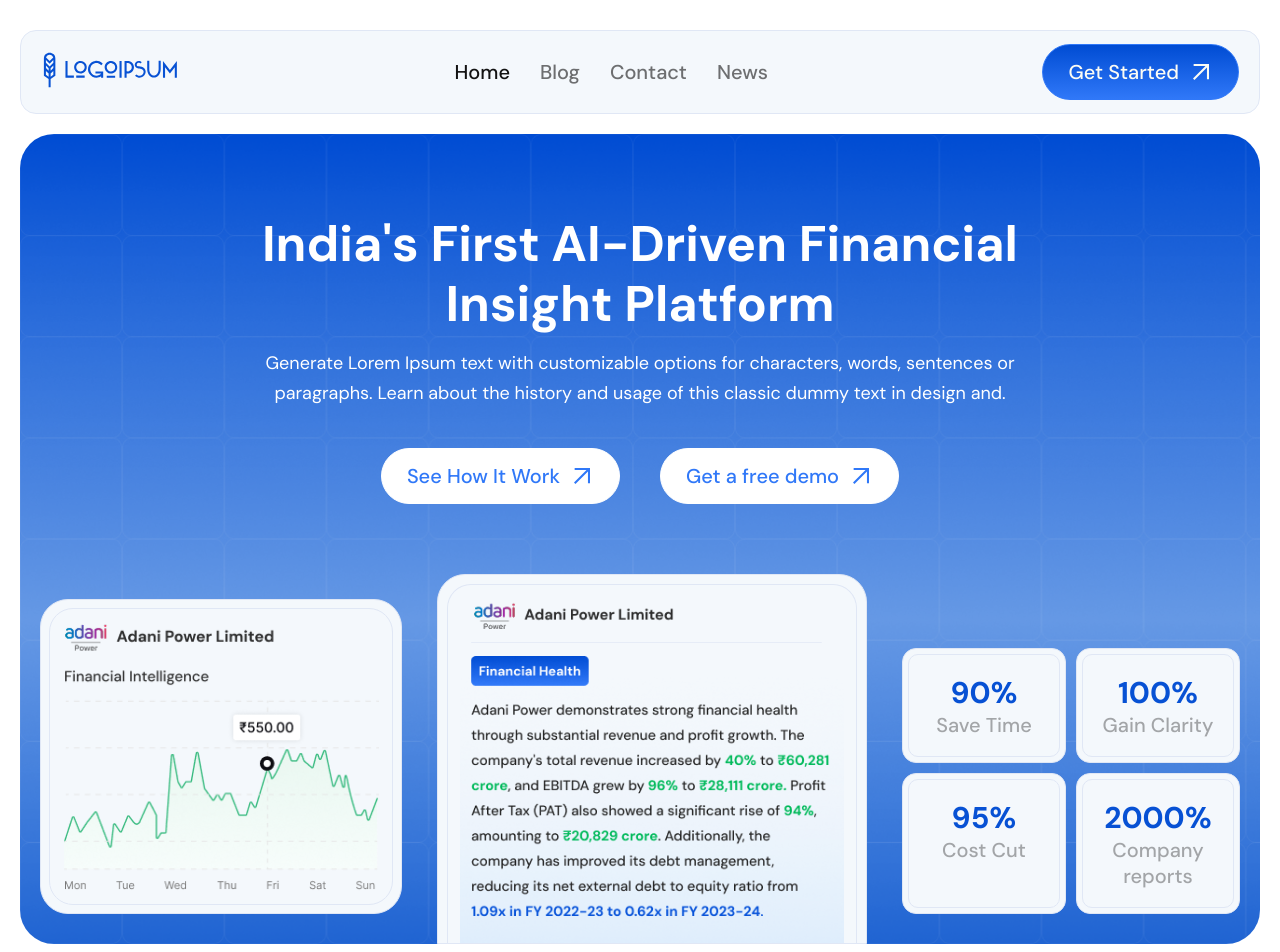
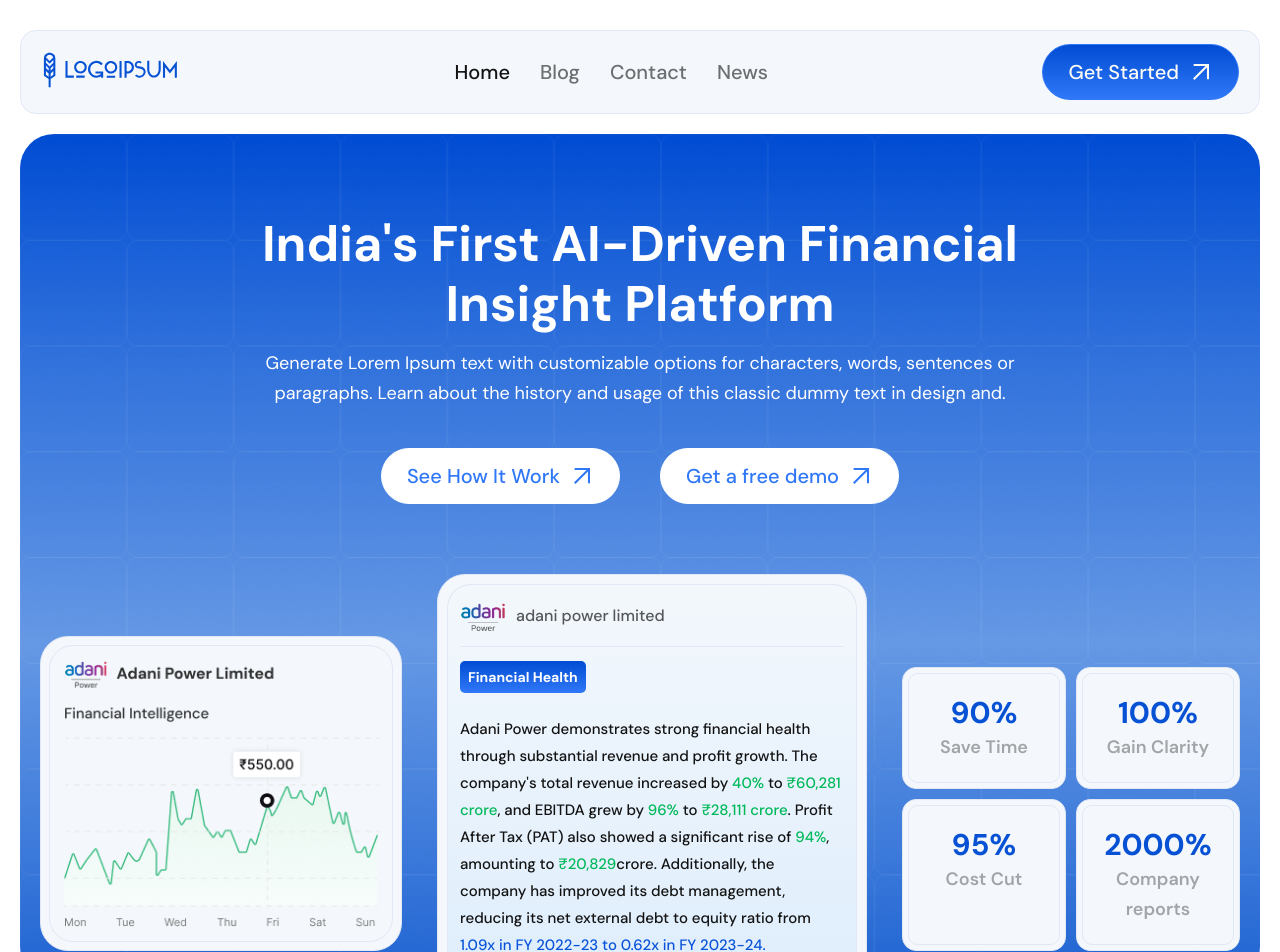
Before and after one commit to krishvaghasiya705/Dhanarthi, a Next.js app: page / in a window 1280 px wide. Shown: the top 952 px of the page. Built offline with nearby package versions, Linux system fonts and the light colour scheme.

Commit message:
Solved some issues on ui break

```diff
--- a/src/components/homecomponents/analyzesection/analyze.module.scss
+++ b/src/components/homecomponents/analyzesection/analyze.module.scss
@@ -111,7 +111,7 @@
         grid-template-columns: repeat(2, 1fr);
         display: flex;
         overflow-x: auto;
-        gap: 40px;
+        gap: 20px;
 
         @media (max-width: 1024px) {
           max-width: 100%;
@@ -128,6 +128,10 @@
           border: 1px solid var(--border1);
           border-radius: 20px;
           padding: 10px;
+
+          @media (max-width:1440px) {
+            min-width: 360px;
+          }
 
           @media (max-width: 768px) {
             min-width: 400px;
--- a/src/components/homecomponents/herobanner/homeherobanner.module.scss
+++ b/src/components/homecomponents/herobanner/homeherobanner.module.scss
@@ -39,7 +39,7 @@
       max-width: 817px;
       margin: 0 auto 70px auto;
 
-      @media (max-width:768px) {
+      @media (max-width: 768px) {
         margin-bottom: 50px;
       }
       h1 {
@@ -154,14 +154,74 @@
         }
 
         .herobannerchartdetailsbox {
+          position: relative;
           border: 1px solid var(--border1);
           border-bottom: none;
           border-radius: 24px 24px 0 0;
           padding: 15px 12px 0 12px;
 
+          &::before {
+            position: absolute;
+            bottom: 0;
+            left: 0;
+            width: 100%;
+            height: 100%;
+            content: "";
+            background: var(--themegradientblue5);
+          }
+
           @media (max-width: 1024px) {
             padding: 15px 12px;
             border-radius: 24px;
+          }
+
+          .chartdetailsboxheader {
+            display: flex;
+            align-items: center;
+            gap: 10px;
+            padding-bottom: 15px;
+            margin-bottom: 14px;
+            border-bottom: 1px solid var(--border1);
+            position: relative;
+            z-index: 1;
+
+            img {
+              width: 46px;
+              height: 31px;
+            }
+
+            span {
+              @include font16;
+              color: var(--black2muted);
+            }
+          }
+
+          .chartdetailsboxbody {
+            position: relative;
+            z-index: 1;
+            padding: 0 0 21px 0;
+            .financebutton {
+              padding: 11px 8px;
+              border-radius: 5px;
+              background: var(--themegradientblue);
+              border: none;
+              @include font14;
+              color: var(--white);
+            }
+
+            p {
+              margin-top: 23px;
+              @include font15;
+              color: var(--black2);
+            }
+
+            .green {
+              color: var(--green2);
+            }
+
+            .blue {
+              color: var(--blue);
+            }
           }
         }
       }
@@ -174,7 +234,7 @@
 
         @media (max-width: 1024px) {
           margin-bottom: 0;
-          grid-template-columns: repeat(4,1fr);
+          grid-template-columns: repeat(4, 1fr);
         }
 
         @media (max-width: 768px) {
@@ -195,7 +255,7 @@
             border: 1px solid var(--border1);
             border-radius: 10px;
             height: 100%;
-            padding: 19px 10px 18px 10px;
+            padding: 20px 10px;
             text-align: center;
 
             span {
@@ -205,12 +265,13 @@
             }
 
             p {
-              @include font20;
+              @include font18;
               opacity: 0.6;
+              font-weight: 600;
               color: var(--black3muted);
 
               @media (max-width: 576px) {
-                font-size: 16px;
+                @include font16;
               }
             }
           }
@@ -251,13 +312,13 @@
         @include font24;
         color: var(--border3);
 
-        @media (max-width:768px) {
-                @include font22;
-              }
+        @media (max-width: 768px) {
+          @include font22;
+        }
 
-              @media (max-width:576px) {
-                @include font20;
-              }
+        @media (max-width: 576px) {
+          @include font20;
+        }
 
         span {
           @include font20;
--- a/src/components/homecomponents/herobanner/index.js
+++ b/src/components/homecomponents/herobanner/index.js
@@ -1,11 +1,12 @@
-import React from 'react'
-import styles from "./homeherobanner.module.scss"
-import CommonButton from '@/components/commonbutton/buttons'
-import Marquee from 'react-fast-marquee'
-import Dropdownicon from '@/assets/icon/dropdownicon'
+import React from "react";
+import styles from "./homeherobanner.module.scss";
+import CommonButton from "@/components/commonbutton/buttons";
+import Marquee from "react-fast-marquee";
+import Dropdownicon from "@/assets/icon/dropdownicon";
 import Image from "next/image";
-import graphimage from "@/assets/image/graphimage.png"
-import graphdetailimage from "@/assets/image/graphdetailimage.png"
+import graphimage from "@/assets/image/graphimage.png";
+import graphdetailimage from "@/assets/image/graphdetailimage.png";
+import Adanilogo from "@/assets/image/adanilogo.png";
 
 export default function Homeherobanner() {
   return (
@@ -15,21 +16,62 @@
           <div className={styles.herobannercontainer}>
             <div className={styles.herobannercontent}>
               <h1>India's First AI-Driven Financial Insight Platform</h1>
-                    <p>Generate Lorem Ipsum text with customizable options for characters, words, sentences or paragraphs. Learn about the history and usage of this classic dummy text in design and.</p>
+              <p>
+                Generate Lorem Ipsum text with customizable options for
+                characters, words, sentences or paragraphs. Learn about the
+                history and usage of this classic dummy text in design and.
+              </p>
               <div className={styles.buttonalignment}>
-                        <CommonButton Linkpath="/" Text="See How It Work" Buttonclass="commonbuttonlight"/>
-                        <CommonButton Linkpath="/" Text="Get a free demo" Buttonclass="commonbuttonlight"/>
+                <CommonButton
+                  Linkpath="/"
+                  Text="See How It Work"
+                  Buttonclass="commonbuttonlight"
+                />
+                <CommonButton
+                  Linkpath="/"
+                  Text="Get a free demo"
+                  Buttonclass="commonbuttonlight"
+                />
               </div>
             </div>
             <div className={styles.herobannercardsection}>
               <div className={styles.herobannerchartboxmain}>
                 <div className={styles.herobannerchartbox}>
-                            <Image src={graphimage} alt="graphimage" width={1000} height={1000} />
+                  <Image
+                    src={graphimage}
+                    alt="graphimage"
+                    width={1000}
+                    height={1000}
+                  />
                 </div>
               </div>
               <div className={styles.herobannerchartdetailsboxmain}>
                 <div className={styles.herobannerchartdetailsbox}>
-                            <Image src={graphdetailimage} alt="graphdetailimage" width={1000} height={1000} />
+                  {/* <Image src={graphdetailimage} alt="graphdetailimage" width={1000} height={1000} /> */}
+                  <div className={styles.chartdetailsboxheader}>
+                    <Image
+                      src={Adanilogo}
+                      alt="Adanilogo"
+                      width={1000}
+                      height={1000}
+                    />
+                    <span>adani power limited </span>
+                  </div>
+                  <div className={styles.chartdetailsboxbody}>
+                    <button type="button" className={styles.financebutton}>
+                      Financial Health
+                    </button>
+                    <p>
+                      Adani Power demonstrates strong financial health through
+                      substantial revenue and profit growth. The company's total
+                      revenue increased by <span className={styles.green}>40%</span> to <span className={styles.green}>₹60,281 crore</span>, and EBITDA grew
+                      by <span className={styles.green}>96%</span> to <span className={styles.green}>₹28,111 crore</span>. Profit After Tax (PAT) also
+                      showed a significant rise of <span className={styles.green}>94%</span>, amounting to <span className={styles.green}>₹20,829</span>
+                      crore. Additionally, the company has improved its debt
+                      management, reducing its net external debt to equity ratio
+                      from <span className={styles.blue}>1.09x in FY 2022-23 to 0.62x in FY 2023-24.</span>
+                    </p>
+                  </div>
                 </div>
               </div>
               <div className={styles.herobannerchartgridmain}>
@@ -64,32 +106,72 @@
         <div className={styles.herobannermarquee}>
           <Marquee>
             <div className={styles.sharesmarquee}>
-                    <h2>Nestleind <span>₹2367.9</span><span className={styles.sharespercentage}><Dropdownicon /> 6.50(0.28%)</span></h2>
+              <h2>
+                Nestleind <span>₹2367.9</span>
+                <span className={styles.sharespercentage}>
+                  <Dropdownicon /> 6.50(0.28%)
+                </span>
+              </h2>
             </div>
             <div className={styles.sharesmarquee}>
-                    <h2>Nestleind <span>₹2367.9</span><span className={styles.sharespercentage}><Dropdownicon /> 6.50(0.28%)</span></h2>
+              <h2>
+                Nestleind <span>₹2367.9</span>
+                <span className={styles.sharespercentage}>
+                  <Dropdownicon /> 6.50(0.28%)
+                </span>
+              </h2>
             </div>
             <div className={styles.sharesmarquee}>
-                    <h2>Nestleind <span>₹2367.9</span><span className={styles.sharespercentage}><Dropdownicon /> 6.50(0.28%)</span></h2>
+              <h2>
+                Nestleind <span>₹2367.9</span>
+                <span className={styles.sharespercentage}>
+                  <Dropdownicon /> 6.50(0.28%)
+                </span>
+              </h2>
             </div>
             <div className={styles.sharesmarquee}>
-                    <h2>Nestleind <span>₹2367.9</span><span className={styles.sharespercentage}><Dropdownicon /> 6.50(0.28%)</span></h2>
+              <h2>
+                Nestleind <span>₹2367.9</span>
+                <span className={styles.sharespercentage}>
+                  <Dropdownicon /> 6.50(0.28%)
+                </span>
+              </h2>
             </div>
             <div className={styles.sharesmarquee}>
-                    <h2>Nestleind <span>₹2367.9</span><span className={styles.sharespercentage}><Dropdownicon /> 6.50(0.28%)</span></h2>
+              <h2>
+                Nestleind <span>₹2367.9</span>
+                <span className={styles.sharespercentage}>
+                  <Dropdownicon /> 6.50(0.28%)
+                </span>
+              </h2>
             </div>
             <div className={styles.sharesmarquee}>
-                    <h2>Nestleind <span>₹2367.9</span><span className={styles.sharespercentage}><Dropdownicon /> 6.50(0.28%)</span></h2>
+              <h2>
+                Nestleind <span>₹2367.9</span>
+                <span className={styles.sharespercentage}>
+                  <Dropdownicon /> 6.50(0.28%)
+                </span>
+              </h2>
             </div>
             <div className={styles.sharesmarquee}>
-                    <h2>Nestleind <span>₹2367.9</span><span className={styles.sharespercentage}><Dropdownicon /> 6.50(0.28%)</span></h2>
+              <h2>
+                Nestleind <span>₹2367.9</span>
+                <span className={styles.sharespercentage}>
+                  <Dropdownicon /> 6.50(0.28%)
+                </span>
+              </h2>
             </div>
             <div className={styles.sharesmarquee}>
-                    <h2>Nestleind <span>₹2367.9</span><span className={styles.sharespercentage}><Dropdownicon /> 6.50(0.28%)</span></h2>
+              <h2>
+                Nestleind <span>₹2367.9</span>
+                <span className={styles.sharespercentage}>
+                  <Dropdownicon /> 6.50(0.28%)
+                </span>
+              </h2>
             </div>
           </Marquee>
         </div>
       </div>
     </div>
-  )
+  );
 }
--- a/src/styles/_mixin.scss
+++ b/src/styles/_mixin.scss
@@ -1,3 +1,15 @@
+@mixin font14 {
+    font-size: 14px;
+    font-weight: 700;
+    line-height: 10px;
+}
+
+@mixin font15 {
+    font-size: 15px;
+    font-weight: 500;
+    line-height: 27px;
+}
+
 @mixin font16 {
     font-size: 16px;
     font-weight: 500;
--- a/src/styles/_variables.scss
+++ b/src/styles/_variables.scss
@@ -11,8 +11,10 @@
     --gray2: #F8F9FA;
     --gray3: #737373;
     --green: #0AA72C;
+    --green2: #00B95A;
     --lightwhite: #FCFCF4;
     --lightblue: #F4F8FC;
+    --blue: #0853D9;
     --border1: #E0E7F5;
     --border2: #3078F8;
     --border3: #0751D4;
@@ -30,5 +32,6 @@
     --themegradientblue2: linear-gradient(180deg, #004CD3 0%, rgba(84, 141, 226, 0) 60%, rgba(32, 100, 210, 0) 100%);
     --themegradientblue3: linear-gradient(180deg, rgba(0, 76, 211, 0) 0%, rgba(84, 141, 226, 0) 60%, #2064D2 100%);
     --themegradientblue4: linear-gradient(270deg, #004CD3 -31.72%, #548DE2 37.93%, #004CD3 111.83%);
+    --themegradientblue5: linear-gradient(180deg, rgba(244, 248, 252, 0) -4.18%, rgba(138, 196, 255, 0.2) 100%);
     --fontdm: "DM Sans", sans-serif;
 }
```
Also changed, not shown: src/assets/image/adanilogo.png (added). Lines whose indentation alone changed are shown as unchanged.
